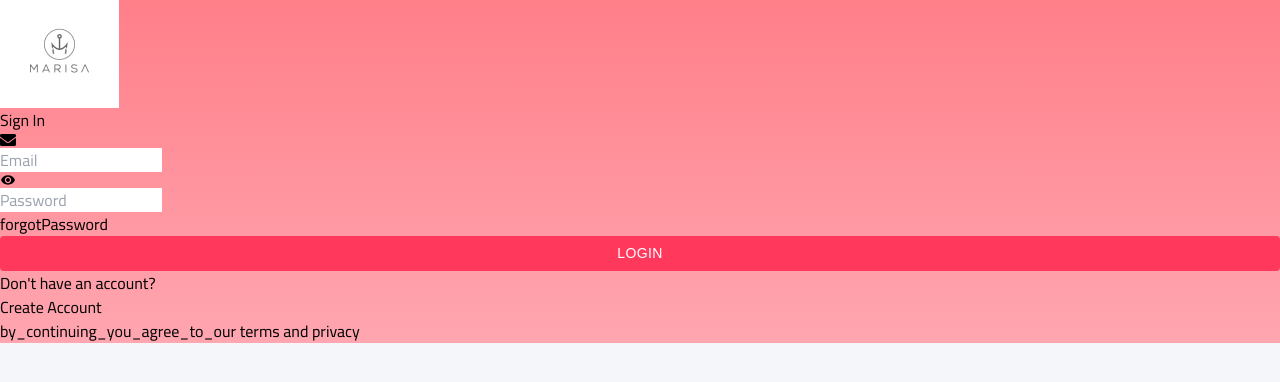
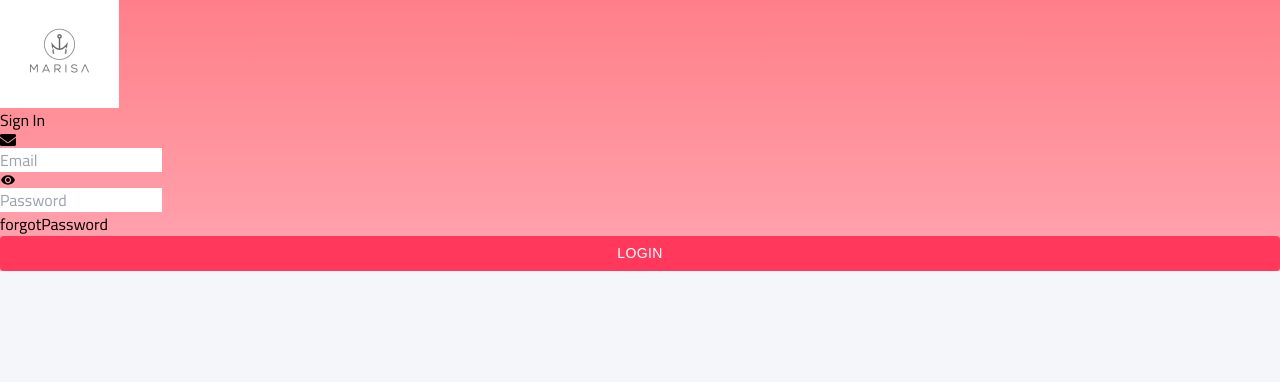
Before and after one commit to chihebeddinnerahmouni/mar-admin, a React (Vite) app: page /login in a window 1280 px wide. Shown: the top 382 px of the page. Built offline with nearby package versions, Linux system fonts and the light colour scheme; no server answers; a web font is replaced by a local one.

Commit message:
changed login mutation

```diff
--- a/src/components/auth/Login.tsx
+++ b/src/components/auth/Login.tsx
@@ -101,8 +101,6 @@ const Login = () => {
             </div>
           </div>
         </form>
-        <SignupPart />
-        <PrivacyPart />
       </div>
     </div>
   );
@@ -144,33 +142,3 @@ const ForgotPassword = () => {
     </Link>
   );
 };
-
-const SignupPart = () => {
-  const { t } = useTranslation();
-  return (
-    <div className="text-xs mt-5 flex gap-1">
-      <p>{t("dontHaveAccount")}</p>
-      <Link to="/register" className="text-main font-semibold underline">
-        {t("create_account")}
-      </Link>
-    </div>
-  );
-};
-
-const PrivacyPart = () => {
-  const { t } = useTranslation();
-  return (
-    <div className="policy">
-      <p className="text-xs text-gray-400 mt-5">
-        {t("by_continuing_you_agree_to_our")}{" "}
-        <Link to="/terms" className="text-main underline">
-          {t("terms")}
-        </Link>{" "}
-        {t("and")}{" "}
-        <Link to="/privacy" className="text-main underline">
-          {t("privacy")}
-        </Link>
-      </p>
-    </div>
-  );
-};
--- a/src/components/top bar/DropDownMenuModal.tsx
+++ b/src/components/top bar/DropDownMenuModal.tsx
@@ -5,6 +5,8 @@ import { useContext } from "react";
 import { AppContext } from "../../App";
 import { IoIosLogOut } from "react-icons/io";
 import { useNavigate } from "react-router-dom";
+import { useQueryClient } from "@tanstack/react-query";
+
 
 ReactModal.setAppElement("#root");
 
@@ -12,6 +14,7 @@ const DropDownMenuModal = ({ setClose }: any) => {
   const { i18n, t } = useTranslation();
   const url = import.meta.env.VITE_SERVER_URL_USERS as string;
   const { profilePicture, name, surname } = useContext(AppContext);
+  const queryClient = useQueryClient();
 
   const navigate = useNavigate();
 
@@ -49,7 +52,9 @@ const DropDownMenuModal = ({ setClose }: any) => {
         onClick={() => {
           localStorage.removeItem("jwt");
           setClose(false);
+          queryClient.clear();
           navigate("/login");
+
         }}
         className="w-full flex items-center gap-2 text-writingMainDark"
       >
```
